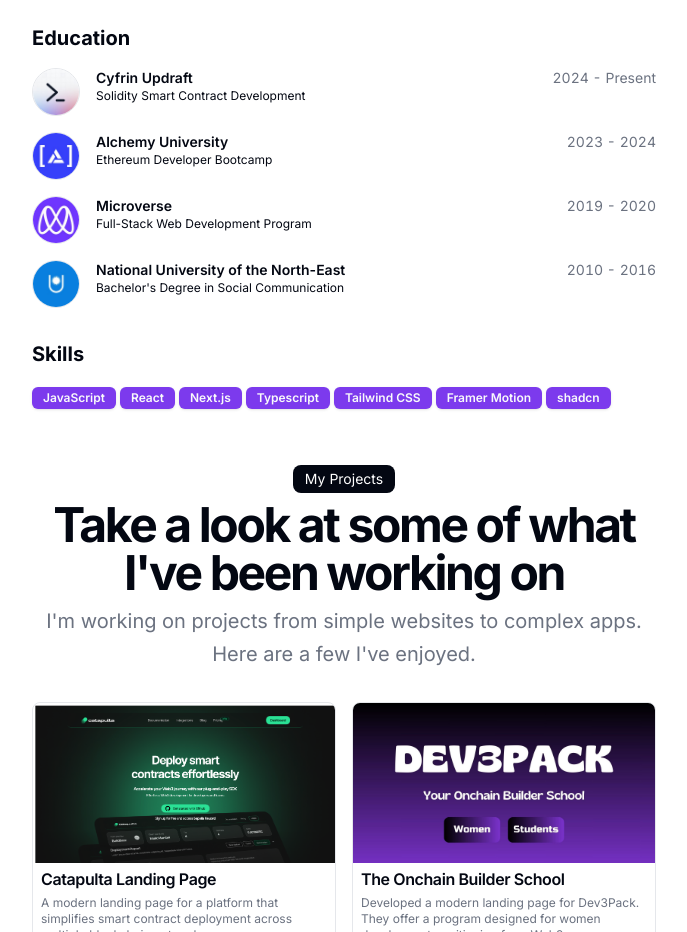
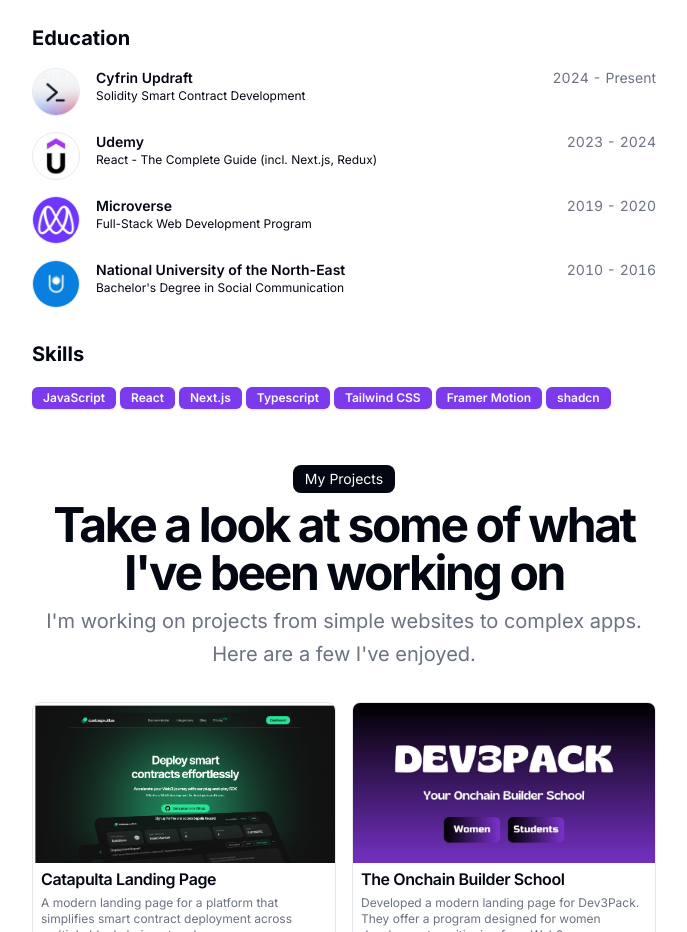
Before and after one commit to lucilapastore/landing-page, a Next.js app: page / in a window 1280 px wide. Shown: the part 820-1752 px from the top of the page, without its empty margins (296-983 px from the left). Built offline with nearby package versions, Linux system fonts and the light colour scheme.

Commit message:
feat: add Udemy course details and logo to resume

```diff
--- a/src/data/resume.tsx
+++ b/src/data/resume.tsx
@@ -152,13 +152,22 @@
       end: "Present",
     },
     {
+      school: "Udemy",
+      href: "https://www.udemy.com/course/react-the-complete-guide-incl-redux/",
+      degree: "React - The Complete Guide (incl. Next.js, Redux)",
+      logoUrl: "/udemy_logo.jpeg",
+      start: "2023",
+      end: "2024",
+    },
+    /*
+    {
       school: "Alchemy University",
       href: "https://www.alchemy.com/university",
       degree: "Ethereum Developer Bootcamp",
       logoUrl: "/alchemy_university_logo.jpeg",
       start: "2023",
       end: "2024",
-    },
+    }, */
 
     {
       school: "Microverse",
```
Also changed, not shown: public/udemy_logo.jpeg (added).
